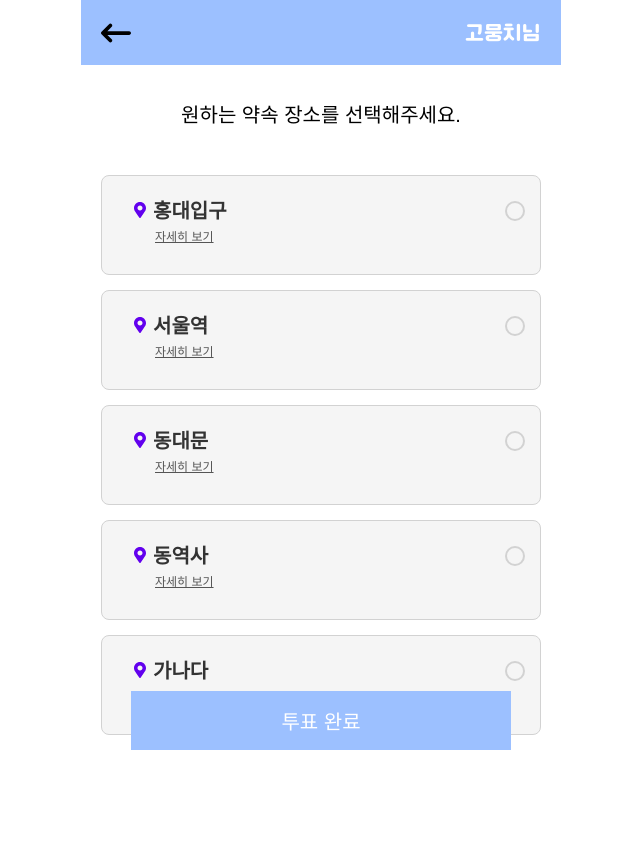
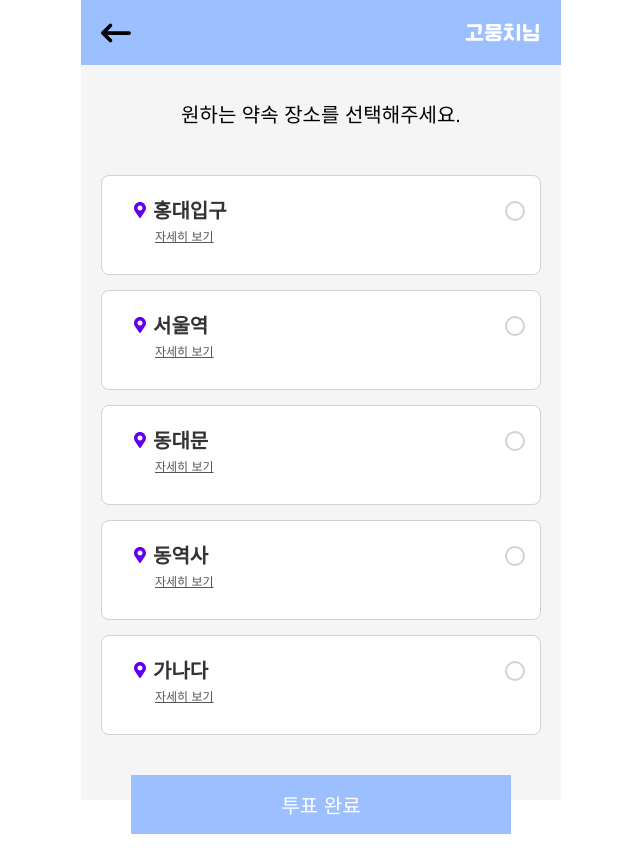
Before and after one commit to FRONT-END-BOOTCAMP-PLUS-3/moongchija, a Next.js app: page /user/appointments/1/vote-place in a window 1280 px wide. Shown: the whole page, without its empty margins (319-959 px from the left). Before the commit the page ends 800 px from the top, so only its background shows below. Built offline with nearby package versions, Linux system fonts and the light colour scheme; a web font is replaced by a local one.

Commit message:
[style] vote-time/vote-place 페이지 layout삭제 헤더 컴포넌트 사용

```diff
--- a/app/user/appointments/[id]/vote-place/layout.tsx
+++ /dev/null
@@ -1,14 +0,0 @@
-import ArrowHeader from "@/components/header/ArrowHeader";
-
-export default function ArrowHeaderLayout({
-  children,
-}: Readonly<{
-  children: React.ReactNode;
-}>) {
-  return (
-    <>
-      <ArrowHeader />
-      {children}
-    </>
-  );
-}
--- a/app/user/appointments/[id]/vote-place/page.tsx
+++ b/app/user/appointments/[id]/vote-place/page.tsx
@@ -1,5 +1,6 @@
 "use client";
 
+import ArrowHeader from "@/components/header/ArrowHeader";
 import styles from "./votePlace.module.scss";
 import Button from "@/components/button/Button";
 import { useParams, useRouter } from "next/navigation";
@@ -38,6 +39,8 @@ const VotePlacePage: React.FC = () => {
   };
   return (
     <div className={styles.placeVoteContainer}>
+      <ArrowHeader />
+      <div className={styles.mainBox}>
         <p className={styles.subtitle}>원하는 약속 장소를 선택해주세요.</p>
 
         <div className={styles.placeList}>
@@ -76,9 +79,9 @@ const VotePlacePage: React.FC = () => {
             </div>
           ))}
         </div>
-
         <div className={styles.wrapButton}>
           <Button text="투표 완료" size="lg" onClick={handleSubmit} />
+        </div>
       </div>
     </div>
   );
--- a/app/user/appointments/[id]/vote-place/votePlace.module.scss
+++ b/app/user/appointments/[id]/vote-place/votePlace.module.scss
@@ -1,13 +1,10 @@
 .placeVoteContainer {
-  flex: 1;
-
   height: 100%;
+  .mainBox {
     display: flex;
     flex-direction: column;
     align-items: center;
     padding: 20px;
-  background: #ffffff;
-
     .subtitle {
       font-size: var(--font-size-md);
       margin: 20px 0 50px;
@@ -26,7 +23,7 @@
         padding: 15px;
         border: 1px solid var(--grey-1-color);
         border-radius: 8px;
-      background: var(--grey-2-color);
+        background: #fff;
         cursor: pointer;
         transition: background 0.2s ease;
 
@@ -105,12 +102,8 @@
         }
       }
     }
-
     .wrapButton {
-    position: fixed; /* 화면에 고정 */
-    bottom: 50px; /* 화면 하단에서 20px 위로 위치 */
-    left: 50%; /* 화면 중앙에 위치 */
-    transform: translateX(-50%); /* 정확한 중앙 정렬 */
-    z-index: 100; /* 다른 요소들 위에 표시되도록 */
+      margin-top: 5vh;
     }
   }
+}
--- a/app/user/appointments/[id]/vote-result/components/PlaceResult.module.scss
+++ b/app/user/appointments/[id]/vote-result/components/PlaceResult.module.scss
@@ -13,7 +13,7 @@
     top: 0;
     z-index: 20;
     padding-bottom: 5px;
-
+    background-color: var(--grey-2-color);
     display: flex;
     justify-content: space-between;
     align-items: center;
--- a/app/user/appointments/[id]/vote-result/voteResult.module.scss
+++ b/app/user/appointments/[id]/vote-result/voteResult.module.scss
@@ -5,6 +5,9 @@
   text-align: center;
   user-select: none; // 드레그 금지
   .mainBox {
+    display: flex;
+    flex-direction: column;
+    align-items: center;
     padding: 20px;
 
     .subtitle {
@@ -16,7 +19,7 @@
       display: flex;
       flex-direction: row-reverse;
       width: 100%;
-      margin: 25px 0;
+      margin-bottom: 25px;
       .tapButton {
         width: 120px;
         border-radius: 10%;
--- a/app/user/appointments/[id]/vote-time/page.tsx
+++ b/app/user/appointments/[id]/vote-time/page.tsx
@@ -4,6 +4,7 @@ import { useState, useRef, use } from "react";
 import styles from "./voteTime.module.scss";
 import Button from "@/components/button/Button";
 import { useParams, useRouter } from "next/navigation";
+import ArrowHeader from "@/components/header/ArrowHeader";
 
 interface TimeRange {
   start_time: string; // "2025-01-02 12:00:00"
@@ -17,7 +18,7 @@ const VoteTimePage: React.FC = () => {
 
   const timeRange: TimeRange = {
     start_time: "2025-01-01 00:00:00",
-    end_time: "2025-01-07 23:00:00",
+    end_time: "2025-01-06 23:00:00",
   };
 
   // 날짜 및 시간 목록 생성 함수
@@ -122,6 +123,8 @@ const VoteTimePage: React.FC = () => {
 
   return (
     <div className={styles.timeVoteContainer} onMouseUp={handleMouseUp}>
+      <ArrowHeader />
+      <div className={styles.mainBox}>
         <div>
           <p className={styles.subtitle}>참여 가능한 시간을 선택해주세요.</p>
           <p className={styles.description}>
@@ -175,6 +178,7 @@ const VoteTimePage: React.FC = () => {
             </div>
           </div>
         </div>
+      </div>
       <div className={styles.wrapButton}>
         <Button
           text="장소투표 하러가기"
```
Also changed, not shown: app/user/appointments/[id]/vote-time/layout.tsx (deleted, +0 -14 lines), app/user/appointments/[id]/vote-time/voteTime.module.scss (+9 -11 lines). Lines whose indentation alone changed are shown as unchanged.
